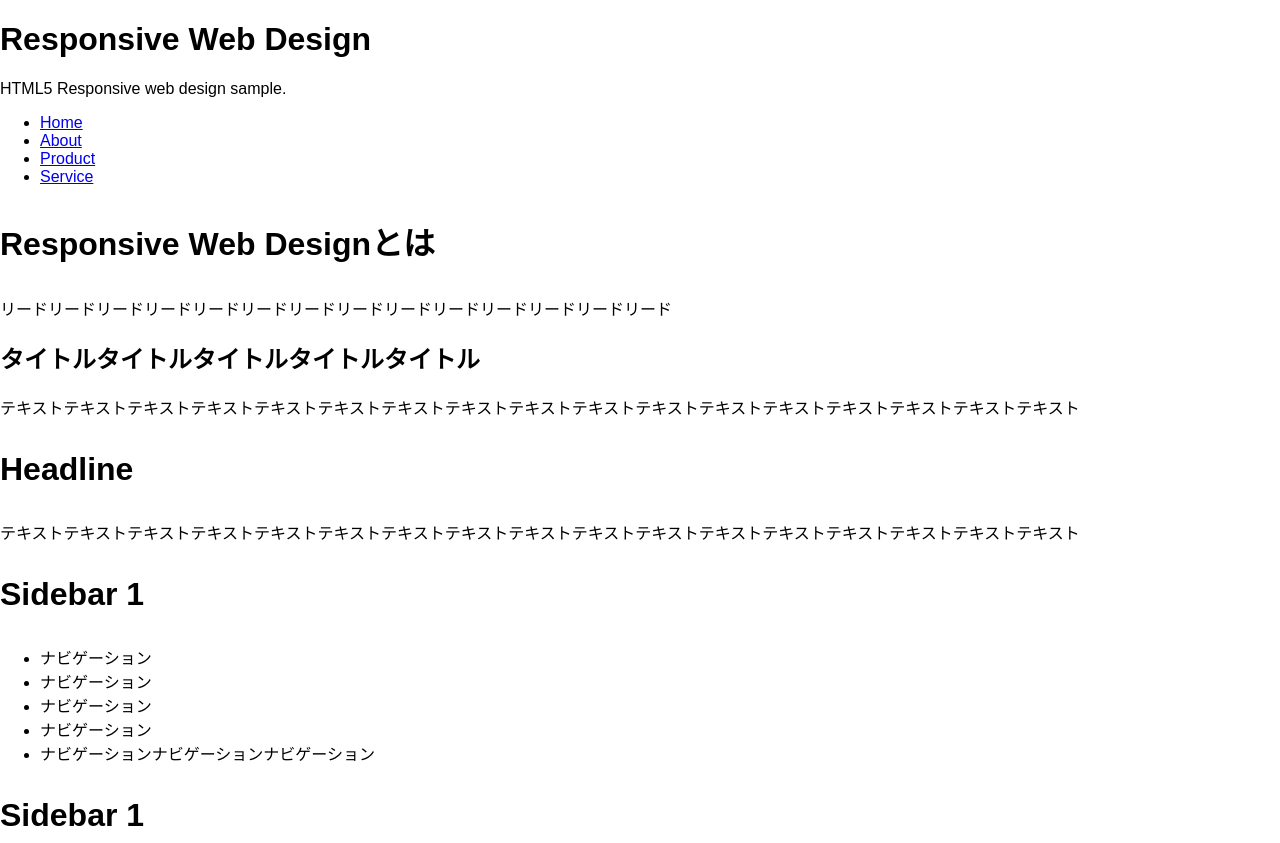
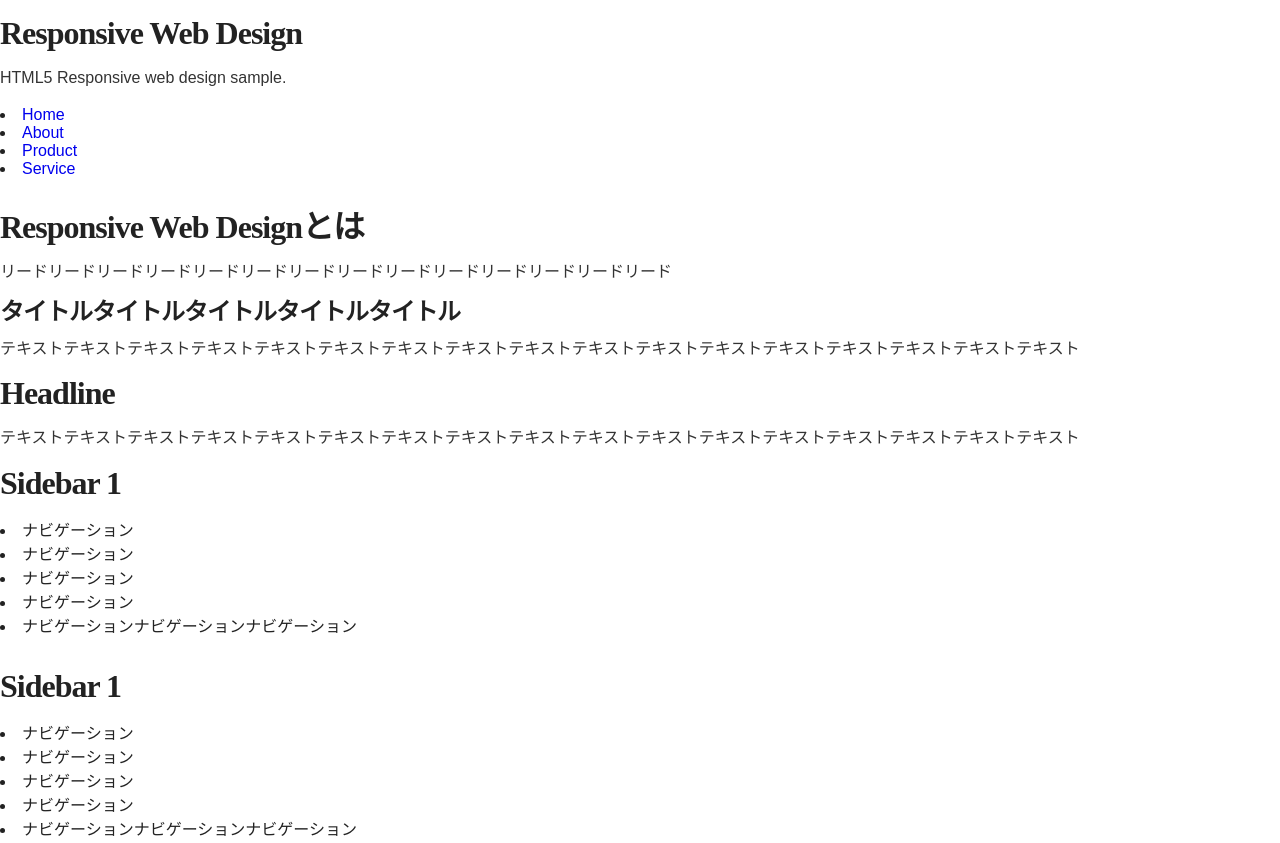
Before and after one commit to makikohoso/responsive_01, a plain HTML site: page index.html in a window 1280 px wide. Shown: the top 843 px of the page. Drawn offline with Linux system fonts and the light colour scheme.

Commit message:
style.css add initialization

```diff
--- a/resources/css/style.css
+++ b/resources/css/style.css
@@ -1,20 +1,62 @@
 @charset "utf-8";
 
 /*!
- * Structure & Basic Styles
+ * Styles
  *
  *
  */
 
 
 /**
- * Structure
+ * Micro clearfix
  */
+
+.cf { zoom: 1;}
+.cf:before, cf:after { content: ""; display: table;}
+.cf:after { clear: both;}
+
+
+
+/**
+ * 必要要素の初期値
+ */
+
+body {
+	width: 100%;
+	margin: 1em 0;
+	padding: 0;
+	color: #222;
+	font-family: sans-serif;
+}
+
+a {
+	text-decoration: none;
+}
+
+h1, h2, h3, h4, h5, h6 {
+	margin: 0 0 0.5em;
+	line-height: 1.1;
+	font-family: "Hiragino Mincho Pro", "Hiragino Mincho ProN", serif;
+	letter-spacing: -1px;
+}
+
+p {
+	margin: 0 0 1em;
+	line-height: 1.4;
+	color: #333;
+	text-align: justify;
+}
+
+ul {
+	margin: 0 0 2em;
+	padding: 0;
+	list-style-position: inside;
+}
+
 
 html, body {
 	/* メイン背景・文字色 */
 }
-
 
 body {
 }
```
